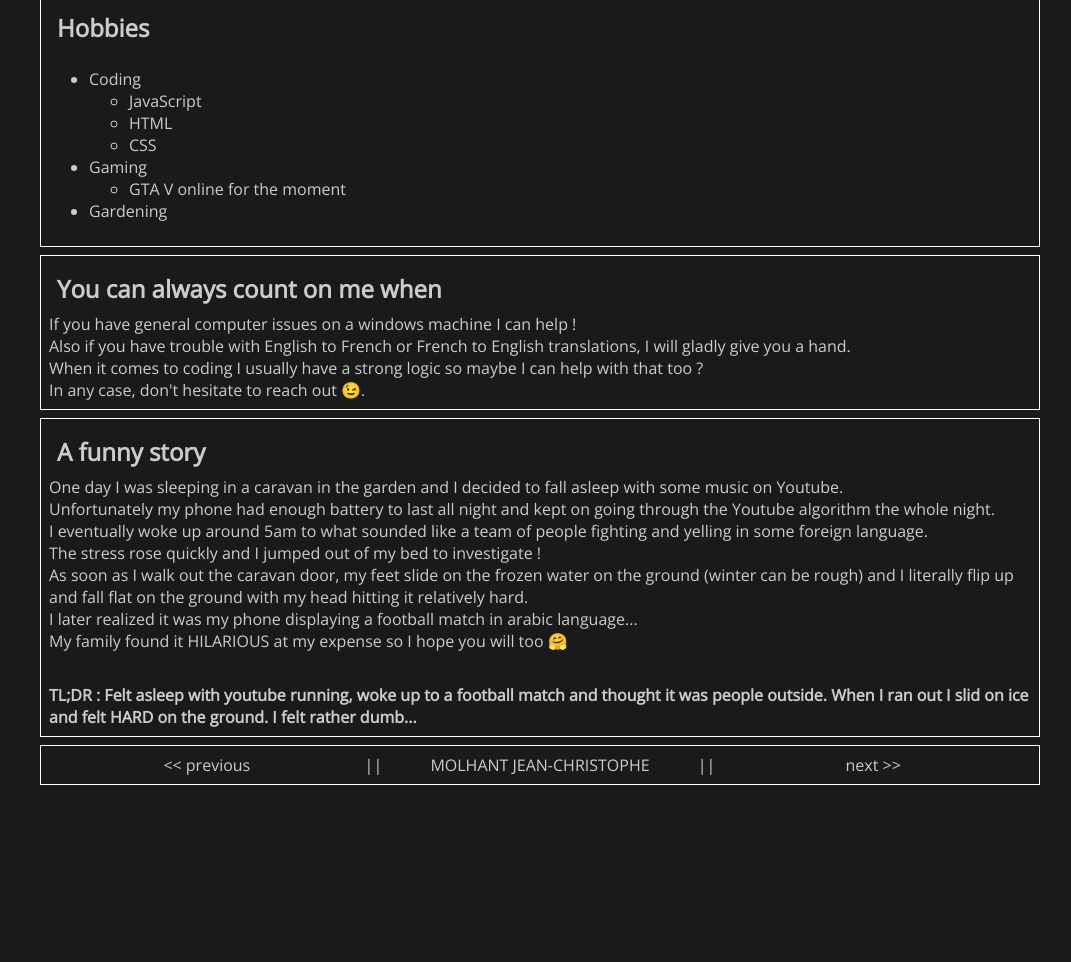
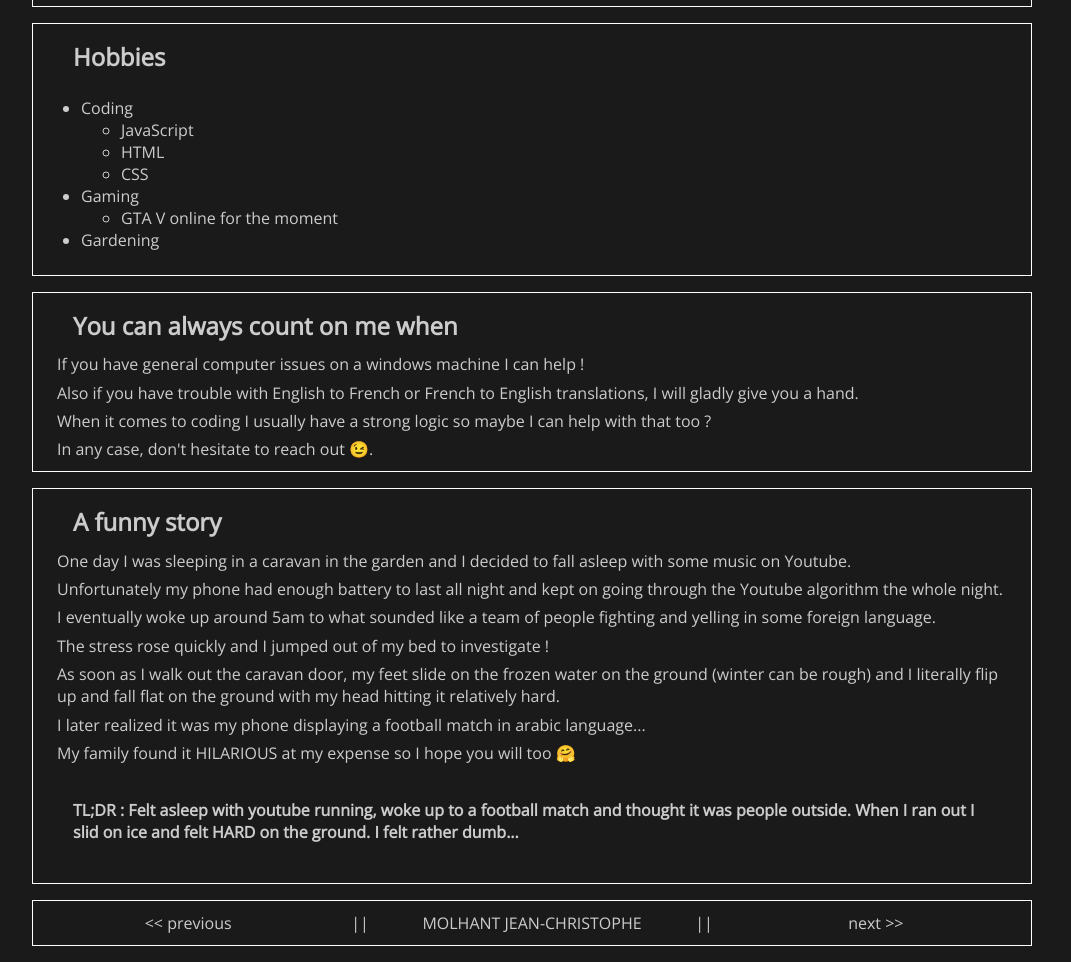
Before and after one commit to JeanChristopheM/markdown-warmup-html, a plain HTML site: page index.html in a window 1280 px wide. Shown: the part 524-1486 px from the top of the page, without its empty margins (108-1179 px from the left). Before the commit the page ends 1317 px from the top, so only its background shows below. Drawn offline with nearby package versions, Linux system fonts and the light colour scheme.

Commit message:
fixed spacing and the margin

```diff
--- a/style.css
+++ b/style.css
@@ -5,13 +5,16 @@
     font-family: 'Open Sans', sans-serif;
 }
 h1,h2 {
-    padding: .5rem;
+    padding: .5rem 2rem;
 }
 h4 {
-    padding-top: 2rem;
+    padding: 2rem;
 }
 td, th {
     padding:.3rem;
+}
+p {
+    padding:.2rem 1rem;
 }
 body {
     background-color:hsl(125, 0%, 10%);
@@ -23,7 +26,7 @@ div, nav {
     width:100%;
     padding:.5rem;
     border:1px solid white;
-    margin: .5rem;
+    margin-bottom:1rem;
 }
 nav {
     display: grid;
```
